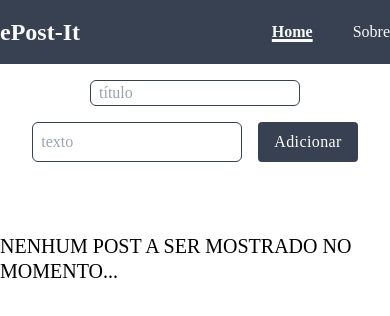
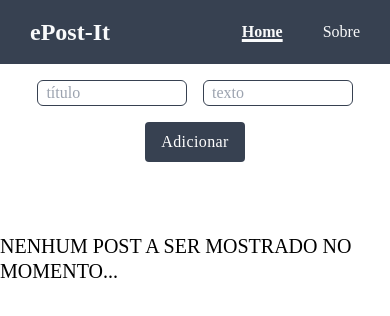
Before and after one commit to anngelos/e-post-it, a Vue app: page / in a window 390 px wide. Shown: the top 316 px of the page. Built offline with nearby package versions, Linux system fonts and the light colour scheme; a web font is replaced by a local one.

Commit message:
CSS for the active link has been rearranged for easier maintenance and responsiveness has been adjusted for smaller screens.

```diff
--- a/index.html
+++ b/index.html
@@ -2,7 +2,7 @@
 <html lang="en">
   <head>
     <meta charset="UTF-8">
-    <link rel="icon" href="/favicon.ico">
+    <link rel="icon" href="/note-64.png">
     <meta name="viewport" content="width=device-width, initial-scale=1.0">
     <title>ePost-It</title>
   </head>
--- a/src/App.vue
+++ b/src/App.vue
@@ -20,10 +20,3 @@ import { RouterLink, RouterView } from "vue-router";
   </header>
   <RouterView/>
 </template>
-
-<style>
-.router-link-exact-active {
-  text-decoration: 3px underline;
-  font-weight: bold;
-}
-</style>
--- a/src/assets/base.css
+++ b/src/assets/base.css
@@ -7,3 +7,24 @@
 html {
   font-family: 'Tektur', cursive;
 }
+
+.router-link-exact-active {
+  text-decoration: 3px underline;
+  font-weight: bold;
+}
+
+@media (max-width: 539px) {
+  nav {
+    padding: 0 30px;
+  }
+
+  .add-input-container {
+    justify-content: center;
+    align-items: center;
+    display: flex;
+  }
+
+  .add-input-container input {
+    width: 40%;
+  }
+}
--- a/src/views/HomeView.vue
+++ b/src/views/HomeView.vue
@@ -67,7 +67,7 @@ export default {
 </script>
 
 <template>
-  <div class="flex flex-wrap justify-center m-2">
+  <div class="flex flex-wrap justify-center m-2 add-input-container">
     <input class="border border-gray-700 rounded-md m-2 pl-2" type="text" v-model="newPost.title" placeholder="título" />
     <input class="border border-gray-700 rounded-md m-2 pl-2" type="<textarea" v-model="newPost.text"
       placeholder="texto" />
```
Also changed, not shown: public/note-64.png (added), 1 other file (tests, documents, lock files or other folders).
